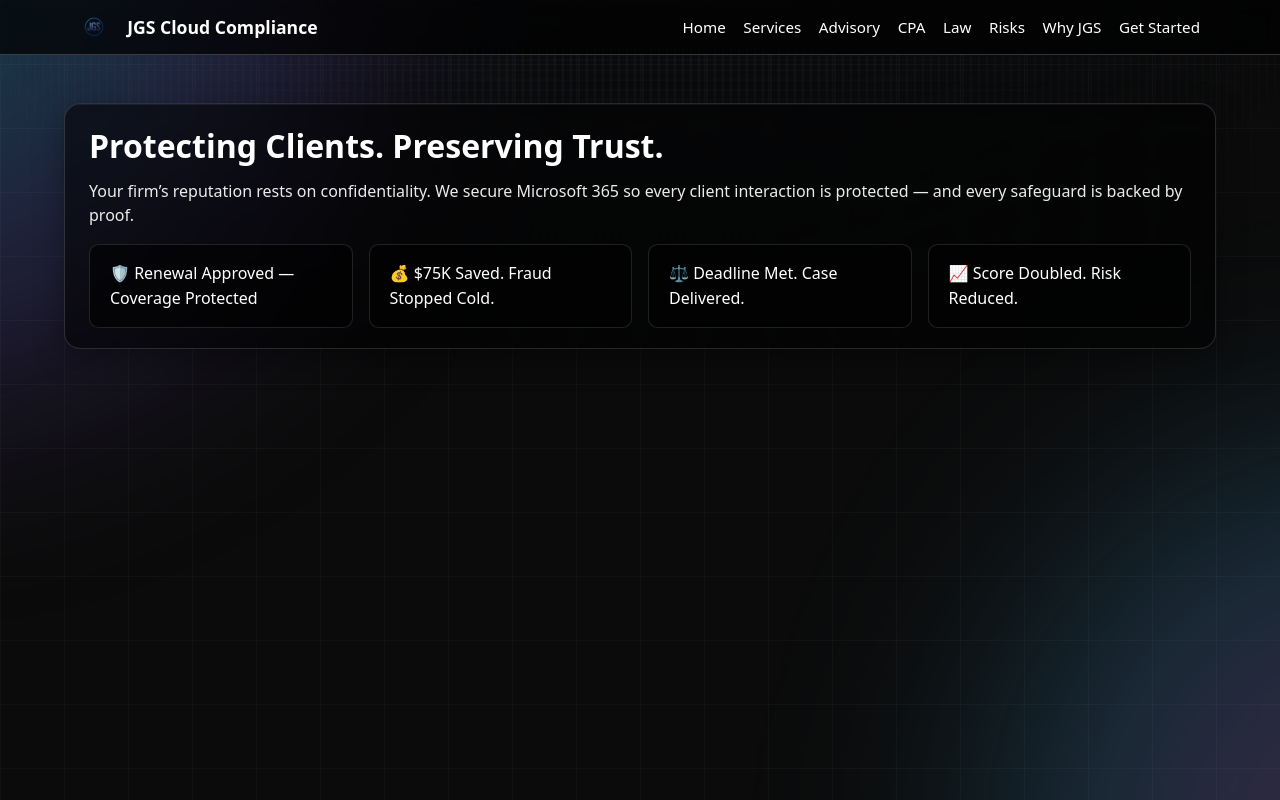
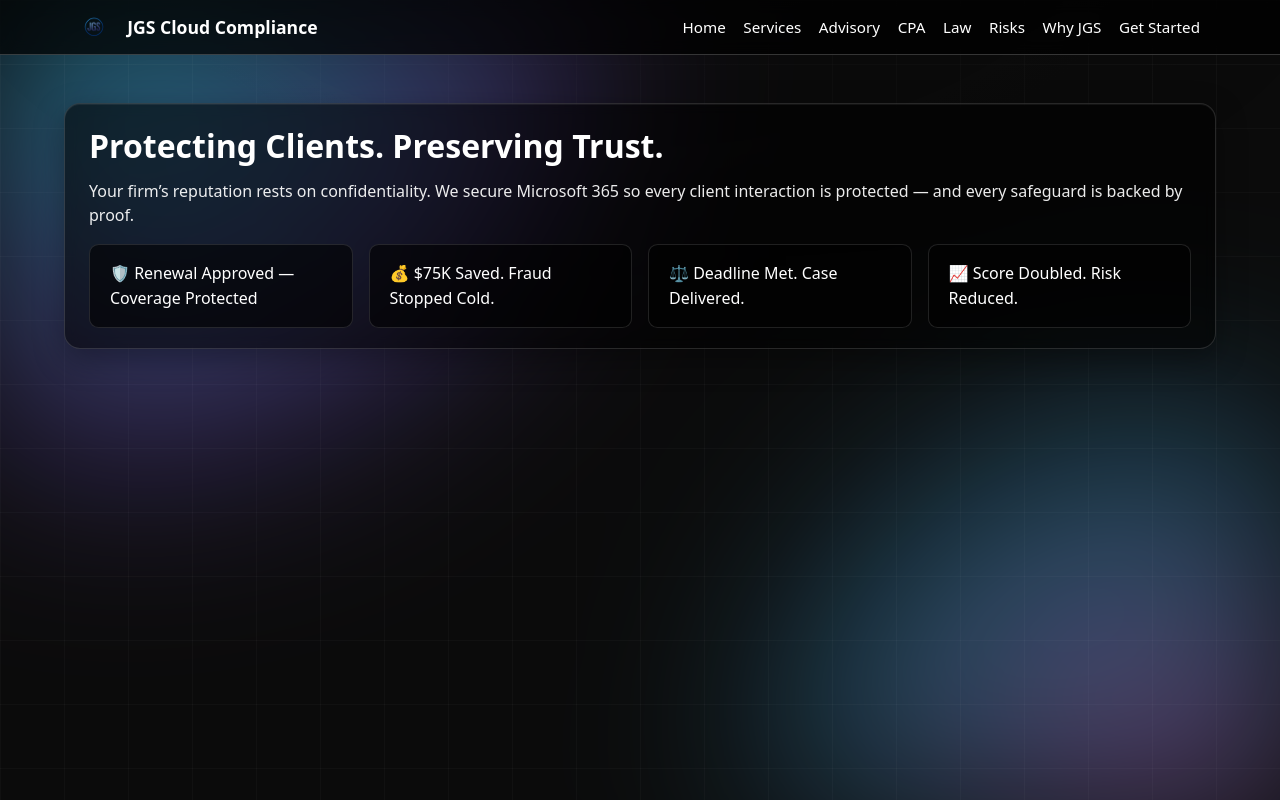
Before and after one commit to jspears80/jgs, a Next.js app: page / in a window 1280 px wide. Built offline with nearby package versions, Linux system fonts and the light colour scheme.

Commit message:
Update globals.css

```diff
--- a/app/globals.css
+++ b/app/globals.css
@@ -7,8 +7,35 @@
 :root{--bg:#0b0b0b;--fg:#ffffff;--muted:rgba(255,255,255,.12);--muted-2:rgba(255,255,255,.20);--soft:rgba(0,0,0,.55)}
 *{box-sizing:border-box}
 html,body{height:100%}
-body{margin:0;background:var(--bg);color:var(--fg);font-family:system-ui,-apple-system,Segoe UI,Roboto,Helvetica,Arial,sans-serif;-webkit-font-smoothing:antialiased;-moz-osx-font-smoothing:grayscale}
+body{
+  margin:0;background:var(--bg);color:var(--fg);
+  font-family:system-ui,-apple-system,Segoe UI,Roboto,Helvetica,Arial,sans-serif;
+  -webkit-font-smoothing:antialiased;-moz-osx-font-smoothing:grayscale;
+}
 a{color:inherit;text-decoration:none}
+
+/* === ALWAYS-ON BACKGROUND (no component needed) === */
+body::before{
+  content:"";
+  position:fixed; inset:0; z-index:0; pointer-events:none;
+  background:
+    radial-gradient(1200px 600px at 50% -10%, #0b0b0b 0%, transparent 60%),
+    linear-gradient(to right, rgba(255,255,255,.12) 1px, transparent 1px),
+    linear-gradient(to bottom, rgba(255,255,255,.12) 1px, transparent 1px);
+  background-size: auto, 64px 64px, 64px 64px;
+  opacity:.25;
+}
+body::after{
+  content:"";
+  position:fixed; inset:0; z-index:0; pointer-events:none;
+  background:
+    radial-gradient(46rem 46rem at 10% 0%, rgba(34,211,238,.55), rgba(139,92,246,.35) 55%, transparent 70%),
+    radial-gradient(40rem 40rem at 90% 100%, rgba(232,121,249,.45), rgba(56,189,248,.35) 50%, transparent 70%);
+  filter: blur(90px);
+  mix-blend-mode: screen;
+  animation: flarePulse 12s ease-in-out infinite alternate;
+}
+@keyframes flarePulse{ from{transform:scale(1)} to{transform:scale(1.06)} }
 
 /* Layout & Type */
 .container{max-width:72rem;margin:0 auto;padding:1rem}
@@ -19,13 +46,23 @@ a{color:inherit;text-decoration:none}
 .page p,.page li{font-size:1rem;font-weight:400;line-height:1.55}
 
 /* Page & Cards */
-.page{max-width:72rem;margin:0 auto;border:1px solid rgba(255,255,255,.14);border-radius:1rem;background:var(--soft);backdrop-filter:blur(6px);box-shadow:0 10px 30px rgba(0,0,0,.35),inset 0 1px 0 rgba(255,255,255,.06);padding:1.25rem 1.5rem}
+.page{
+  max-width:72rem;margin:0 auto;
+  border:1px solid rgba(255,255,255,.14);border-radius:1rem;
+  background:var(--soft);backdrop-filter:blur(6px);
+  box-shadow:0 10px 30px rgba(0,0,0,.35), inset 0 1px 0 rgba(255,255,255,.06);
+  padding:1.25rem 1.5rem; position:relative; z-index:1;
+}
 .card{border:1px solid var(--muted);border-radius:.6rem;padding:1rem 1.25rem;background:rgba(0,0,0,.6);line-height:1.55}
 .hr{height:1px;background:var(--muted);margin:1rem 0}
 .divider{height:1px;background:rgba(255,255,255,.14);margin:1rem 0}
 
 /* Header / Nav */
-header{position:sticky;top:0;z-index:1000;background:rgba(0,0,0,.72);backdrop-filter:blur(8px);border-bottom:1px solid var(--muted-2)}
+header{
+  position:sticky; top:0; z-index:1000;
+  background:rgba(0,0,0,.72); backdrop-filter:blur(8px);
+  border-bottom:1px solid var(--muted-2);
+}
 .header-row{display:flex;align-items:center;justify-content:space-between;gap:1rem;padding:.8rem 1rem}
 .logo{height:28px;margin-right:.6rem;vertical-align:middle}
 .nav-links{display:flex;gap:1.1rem;align-items:center;flex-wrap:wrap}
@@ -40,23 +77,10 @@ header{position:sticky;top:0;z-index:1000;background:rgba(0,0,0,.72);backdrop-fi
 /* Footer */
 footer{border-top:1px solid var(--muted-2);padding:1rem;text-align:center;font-size:.9rem;opacity:.9}
 
-/* Background Grid/Flares */
-.bg-wrap{position:fixed;inset:0;z-index:0;overflow:hidden;pointer-events:none}
-.bg-grad{position:absolute;inset:0;background:radial-gradient(1200px 600px at 50% -10%, #0b0b0b 0%, transparent 60%)}
-.bg-grid{position:absolute;inset:0;background-image:linear-gradient(to right, rgba(255,255,255,.12) 1px, transparent 1px),linear-gradient(to bottom, rgba(255,255,255,.12) 1px, transparent 1px);background-size:64px 64px;opacity:.25}
-.bg-flare{position:absolute;filter:blur(90px);opacity:.55;mix-blend-mode:screen}
-.flare-1{width:46rem;height:46rem;left:-20rem;top:-18rem;background:radial-gradient(circle at 30% 30%, rgba(34,211,238,.55), rgba(139,92,246,.35) 55%, transparent 70%);animation:pulse 10s ease-in-out infinite}
-.flare-2{width:40rem;height:40rem;right:-18rem;bottom:-14rem;background:radial-gradient(circle at 70% 70%, rgba(232,121,249,.45), rgba(56,189,248,.35) 50%, transparent 70%);animation:pulse 13s ease-in-out infinite reverse}
-.bg-flow{position:absolute;inset:0;opacity:.22;background:linear-gradient(to right, rgba(0,0,0,0) 0%, rgba(0,0,0,.25) 10%, rgba(0,0,0,0) 20%),repeating-linear-gradient(90deg, rgba(80,200,255,.35) 0 2px, transparent 2px 8px),repeating-linear-gradient(0deg, rgba(160,120,255,.22) 0 2px, transparent 2px 10px);-webkit-mask-image:radial-gradient(1200px 600px at 50% 0%, rgba(255,255,255,.9), transparent 70%);mask-image:radial-gradient(1200px 600px at 50% 0%, rgba(255,255,255,.9), transparent 70%);animation:flowX 18s linear infinite}
-.bg-scan{position:absolute;inset:-20%;background:repeating-linear-gradient(135deg, rgba(255,255,255,.05) 0 2px, transparent 2px 18px);animation:scan 22s linear infinite;opacity:.12}
-@keyframes pulse{0%,100%{transform:scale(1)}50%{transform:scale(1.06)}}
-@keyframes flowX{0%{background-position:0 0,0 0,0 0}100%{background-position:800px 0,400px 0,0 300px}}
-@keyframes scan{0%{transform:translate3d(0,0,0)}100%{transform:translate3d(-10%,-10%,0)}}
-
-/* Overlay (modal) — show grid around cards */
+/* === OVERLAY (modal) – show grid around cards === */
 .overlay{
   position:fixed; inset:0;
-  background: rgba(0,0,0,.45);
+  background: rgba(0,0,0,.45);  /* grid/flares show through */
   backdrop-filter: blur(10px);
   z-index:900;
   overflow:auto;
@@ -66,7 +90,7 @@ footer{border-top:1px solid var(--muted-2);padding:1rem;text-align:center;font-s
 .overlay .page{
   max-width:72rem; width:100%;
   margin:0 auto;
-  background: transparent;  /* NOT a giant card */
+  background: transparent;  /* NOT a giant block */
   border: 0; box-shadow: none; padding:0;
 }
 .overlay .card{
```
